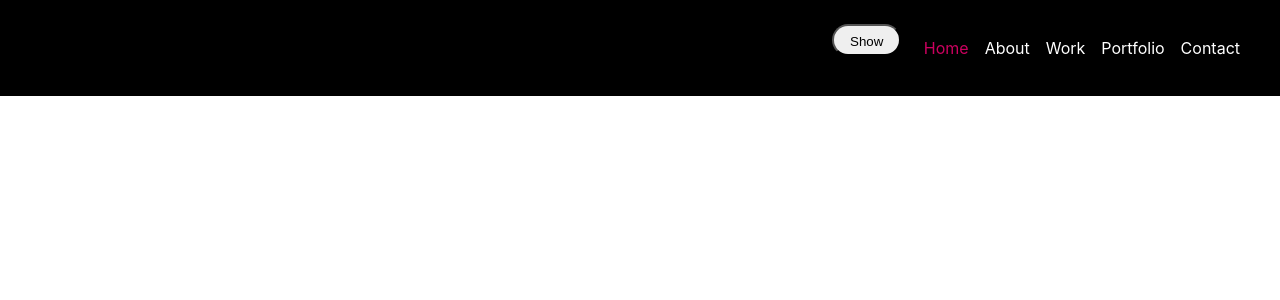
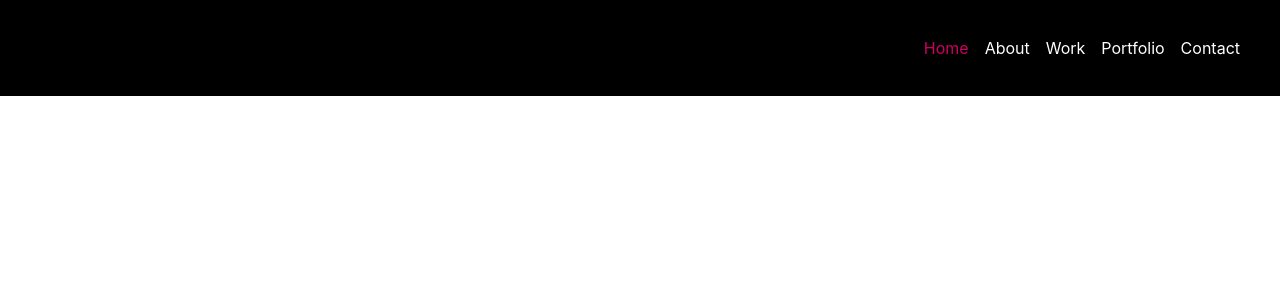
Before and after one commit to Kangonga/portfolioV2, a React (Create React App) app: page / in a window 1280 px wide. Shown: the top 300 px of the page. Built offline with nearby package versions, Linux system fonts and the light colour scheme.

Commit message:
style: Change positioning for button

```diff
--- a/src/components/NavBar/NavBar.scss
+++ b/src/components/NavBar/NavBar.scss
@@ -76,7 +76,11 @@
         line-height: 2rem;
         margin: 0;
         border-radius: 20px;
-        position: relative;
-        top: 3vh;
+        position: absolute;
+        top: 3.5vh;
+        right:2rem;
+    }
+    @media screen and (min-width:768px) {
+        display: none;
     }
 }
```
